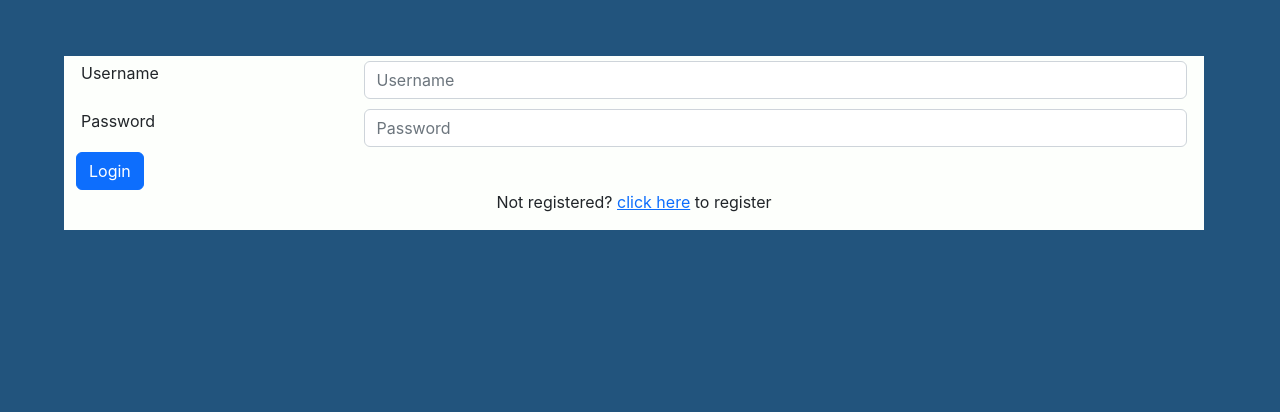
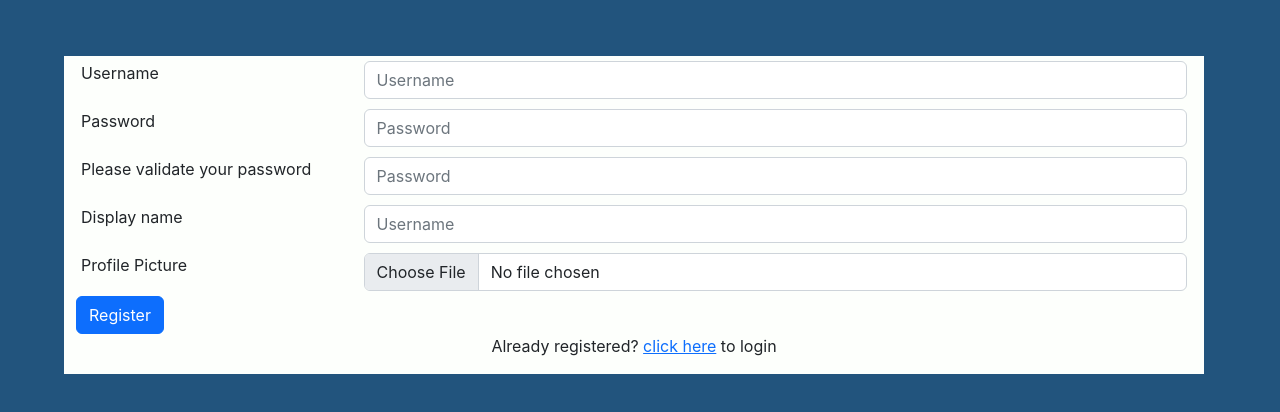
Before and after one commit to NubPaws/ChatApp, a React (Create React App) app in the folder chat-app/: page /registration in a window 1280 px wide. Shown: the top 412 px of the page. Built offline with nearby package versions, Linux system fonts and the light colour scheme.

Commit message:
Created register screen

```diff
--- a/chat-app/src/App.js
+++ b/chat-app/src/App.js
@@ -1,13 +1,14 @@
 import logo from './logo.svg';
 import './App.css';
 import { LoginScreen } from './Authentication/LoginScreen';
+import { RegistrationScreen } from './Authentication/RegistrationScreen';
 
 function App() {
   return (
     <div className="App">
       <header className="App-header">
       </header>
-      <LoginScreen></LoginScreen>
+      <RegistrationScreen></RegistrationScreen>
     </div>
   );
 }
--- /dev/null
+++ b/chat-app/src/Authentication/RegistrationScreen.js
@@ -0,0 +1,54 @@
+import "./authentication.css"
+
+export function RegistrationScreen() {
+    return (
+        <div className="container pane">
+            <form>
+                <div className="form-group row authentication-row">
+                    <div className="col-3">
+                        <label htmlFor="username">Username</label>
+                    </div>
+                    <div className="col-9">
+                        <input type="text" className="form-control" id="Username" placeholder="Username" />
+                    </div>
+                </div>
+                <div className="form-group row authentication-row">
+                    <div className="col-3">
+                        <label htmlFor="user-password">Password</label>
+                    </div>
+                    <div className="col-9">
+                        <input type="password" className="form-control" id="user-password" placeholder="Password" />
+                    </div>
+                </div>
+                <div className="form-group row authentication-row">
+                    <div className="col-3">
+                        <label htmlFor="validated-password">Please validate your password</label>
+                    </div>
+                    <div className="col-9">
+                        <input type="password" className="form-control" id="validated-password" placeholder="Password" />
+                    </div>
+                </div>
+                <div className="form-group row authentication-row">
+                    <div className="col-3">
+                        <label htmlFor="display-name">Display name</label>
+                    </div>
+                    <div className="col-9">
+                        <input type="text" className="form-control" id="display-name" placeholder="Username" />
+                    </div>
+                </div>
+                <div className="form-group row authentication-row">
+                    <div className="col-3">
+                        <label htmlFor="profile-picture">Profile Picture</label>
+                    </div>
+                    <div className="col-9">
+                        <input type="file" className="form-control" id="profile-picture" />
+                    </div>
+                </div>
+                <button className="btn btn-primary">Register</button>
+            </form>
+            <div className="text-center">
+                <p>Already registered? <a href="login.html">click here</a> to login</p>
+            </div>
+        </div>
+    );
+}
```
